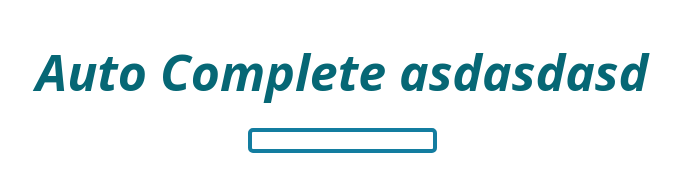
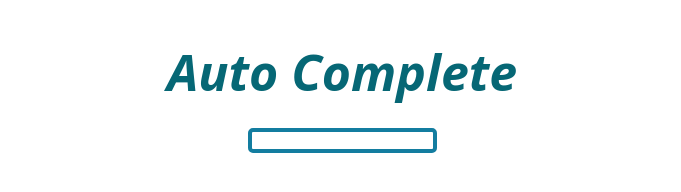
Before and after one commit to golden-fingers/autocomplete, a website: page form.html in a window 1280 px wide. Shown: the whole page, without its empty margins (298-979 px from the left). Drawn offline with Linux system fonts and the light colour scheme.

Commit message:
Update form.html

```diff
--- a/form.html
+++ b/form.html
@@ -40,7 +40,7 @@
 <body>
 	<div class="cls">
 	</div>
-  <label>Auto Complete asdasdasd</label>
+  <label>Auto Complete</label>
   <br><br>
   <input id="txtacomp" list="dlacomp" type="txt"/>
   <datalist id="dlacomp">
```
